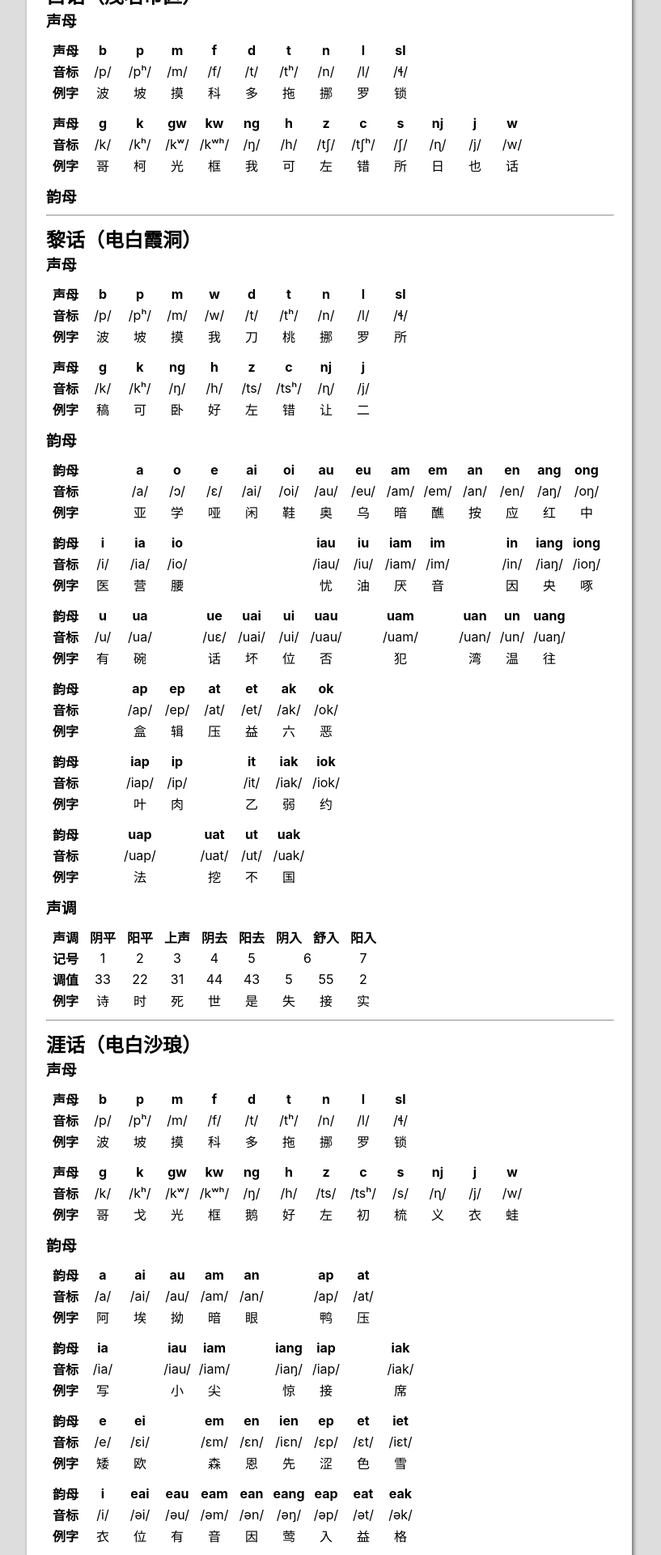
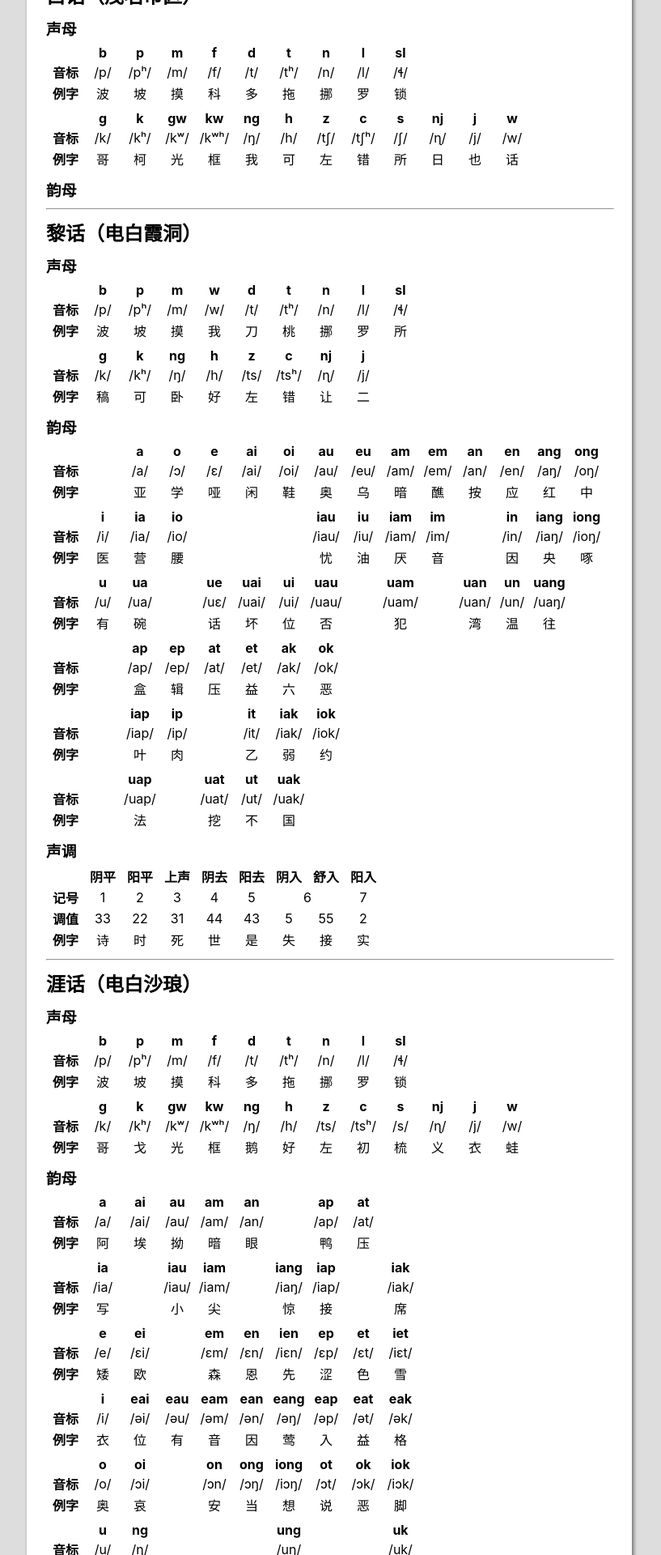
Before and after one commit to estemomento/trialect, a Vue app in the folder frontend/: page /pinyin in a window 1280 px wide. Shown: the part 240-2160 px from the top of the page at 81% size, without its empty margins (233-1050 px from the left). Built offline with nearby package versions, Linux system fonts and the light colour scheme.

Commit message:
trying internal oss

```diff
--- a/frontend/src/components/elements/nav.vue
+++ b/frontend/src/components/elements/nav.vue
@@ -3,7 +3,7 @@
     <ul>
       <li><router-link to="/">主页</router-link></li>
       <li><router-link to="/pinyin">拼音</router-link></li>
-      <li><router-link to="/resource">资源</router-link></li>
+      <li><router-link to="/resource">资料</router-link></li>
       <li><router-link to="/about">关于</router-link></li>
     </ul>
   </nav>
--- a/frontend/src/components/elements/search.vue
+++ b/frontend/src/components/elements/search.vue
@@ -42,6 +42,7 @@ export default {
     border: 0;
     border-radius: 5px;
     background: #fff;
+    display: flex;
 
     input[type=search] {
       width: 400px;
--- a/frontend/src/components/pages/about.vue
+++ b/frontend/src/components/pages/about.vue
@@ -60,7 +60,7 @@
         <div class="right">
           <h2>赞助本站</h2>
           <p>欢迎赞助服务器钱，所有花销都会公布到GitHub上面：）</p>
-          <img src="http://trialect-oss.oss-cn-shenzhen.aliyuncs.com/sponsor.png"></img>
+          <img src="http://trialect-oss.oss-cn-shenzhen-internal.aliyuncs.com/sponsor.png"></img>
         </div>
       </div>
     </paper>
--- a/frontend/src/components/pages/index.vue
+++ b/frontend/src/components/pages/index.vue
@@ -8,8 +8,8 @@
     </div>
     <search/>
     <div class="card-wrapper">
-      <card :img="pinyinBg" title="拼音方案" info="展示白话、黎话、涯话三种方言的拼音方案以及各声韵调发音" addr="/pinyin"></card>
-      <card :img="downloadBg" title="相关资源" info="提供茂名方言的历史资料、现有数据、专业研究等资料索引" addr="/resource"></card>
+      <card :img="pinyinBg" title="拼音方案" info="展示各方言拼音方案及其发音、例字" addr="/pinyin"></card>
+      <card :img="downloadBg" title="相关资料" info="提供茂名方言的资料、数据等的索引" addr="/resource"></card>
       <card :img="aboutBg" title="关于本站" info="有关本站的信息和联系方式" addr="/about"></card>
     </div>
   </div>
@@ -27,9 +27,9 @@ export default {
   },
   data () {
     return {
-      pinyinBg: 'http://trialect-oss.oss-cn-shenzhen.aliyuncs.com/pinyin.jpg',
-      downloadBg: 'http://trialect-oss.oss-cn-shenzhen.aliyuncs.com/download.jpg',
-      aboutBg: 'http://trialect-oss.oss-cn-shenzhen.aliyuncs.com/about.jpg'
+      pinyinBg: 'http://trialect-oss.oss-cn-shenzhen-internal.aliyuncs.com/pinyin.jpg',
+      downloadBg: 'http://trialect-oss.oss-cn-shenzhen-internal.aliyuncs.com/download.jpg',
+      aboutBg: 'http://trialect-oss.oss-cn-shenzhen-internal.aliyuncs.com/about.jpg'
     }
   }
 }
@@ -49,7 +49,7 @@ export default {
     display: flex;
     justify-content: center;
     align-items: center;
-    background: url('http://trialect-oss.oss-cn-shenzhen.aliyuncs.com/quote-bg.jpg');
+    background: url('http://trialect-oss.oss-cn-shenzhen-internal.aliyuncs.com/quote-bg.jpg');
     background-size: cover;
 
     .intro {
--- a/frontend/src/components/pages/pinyin.vue
+++ b/frontend/src/components/pages/pinyin.vue
@@ -5,7 +5,7 @@
       <h3>声母</h3>
       <table>
         <tr>
-          <th>声母</th>
+          <th></th>
           <th>b</th>
           <th>p</th>
           <th>m</th>
@@ -43,7 +43,7 @@
       </table>
       <table>
         <tr>
-          <th>声母</th>
+          <th></th>
           <th>g</th>
           <th>k</th>
           <th>gw</th>
@@ -94,7 +94,7 @@
       <h3>声母</h3>
       <table>
         <tr>
-          <th>声母</th>
+          <th></th>
           <th>b</th>
           <th>p</th>
           <th>m</th>
@@ -132,7 +132,7 @@
       </table>
       <table>
         <tr>
-          <th>声母</th>
+          <th></th>
           <th>g</th>
           <th>k</th>
           <th>ng</th>
@@ -168,7 +168,7 @@
       <h3>韵母</h3>
       <table>
         <tr>
-          <th>韵母</th>
+          <th></th>
           <th></th>
           <th>a</th>
           <th>o</th>
@@ -221,7 +221,7 @@
       </table>
       <table>
         <tr>
-          <th>韵母</th>
+          <th></th>
           <th>i</th>
           <th>ia</th>
           <th>io</th>
@@ -274,7 +274,7 @@
       </table>
       <table>
         <tr>
-          <th>韵母</th>
+          <th></th>
           <th>u</th>
           <th>ua</th>
           <th></th>
@@ -327,7 +327,7 @@
       </table>
       <table>
         <tr>
-          <th>韵母</th>
+          <th></th>
           <td></td>
           <th>ap</th>
           <th>ep</th>
@@ -359,7 +359,7 @@
       </table>
       <table>
         <tr>
-          <th>韵母</th>
+          <th></th>
           <td></td>
           <th>iap</th>
           <th>ip</th>
@@ -391,7 +391,7 @@
       </table>
       <table>
         <tr>
-          <th>韵母</th>
+          <th></th>
           <td></td>
           <th>uap</th>
           <th></th>
@@ -424,7 +424,7 @@
       <h3>声调</h3>
       <table>
         <tr>
-          <th>声调</th>
+          <th></th>
           <th>阴平</th>
           <th>阳平</th>
           <th>上声</th>
@@ -472,7 +472,7 @@
       <h3>声母</h3>
       <table>
         <tr>
-          <th>声母</th>
+          <th></th>
           <th>b</th>
           <th>p</th>
           <th>m</th>
@@ -510,7 +510,7 @@
       </table>
       <table>
         <tr>
-          <th>声母</th>
+          <th></th>
           <th>g</th>
           <th>k</th>
           <th>gw</th>
@@ -558,7 +558,7 @@
       <h3>韵母</h3>
       <table>
         <tr>
-          <th>韵母</th>
+          <th></th>
           <th>a</th>
           <th>ai</th>
           <th>au</th>
@@ -596,7 +596,7 @@
       </table>
       <table>
         <tr>
-          <th>韵母</th>
+          <th></th>
           <th>ia</th>
           <th></th>
           <th>iau</th>
@@ -634,7 +634,7 @@
       </table>
       <table>
         <tr>
-          <th>韵母</th>
+          <th></th>
           <th>e</th>
           <th>ei</th>
           <th></th>
@@ -672,7 +672,7 @@
       </table>
       <table>
         <tr>
-          <th>韵母</th>
+          <th></th>
           <th>i</th>
           <th>eai</th>
           <th>eau</th>
@@ -710,7 +710,7 @@
       </table>
       <table>
         <tr>
-          <th>韵母</th>
+          <th></th>
           <th>o</th>
           <th>oi</th>
           <th></th>
@@ -748,7 +748,7 @@
       </table>
       <table>
         <tr>
-          <th>韵母</th>
+          <th></th>
           <th>u</th>
           <th>ng</th>
           <th></th>
@@ -787,7 +787,7 @@
       <h3>声调</h3>
       <table>
         <tr>
-          <th>声调</th>
+          <th></th>
           <th>阴平</th>
           <th>阳平</th>
           <th>上声</th>
@@ -848,9 +848,11 @@ export default {
 
   .wrapper {
     .inner {
-
+      h3 {
+        margin: 10px 0 0 0
+      }
       table {
-        margin: 10px 0;
+        margin: 5px 0;
         text-align: center;
         th,
         td {
--- a/frontend/src/components/pages/resource.vue
+++ b/frontend/src/components/pages/resource.vue
@@ -1,7 +1,11 @@
 <template>
   <div class="resource">
-    <paper title="资源">
-      <strong>所有资源来源网络。本站仅提供索引，并不表示本站拥有资源的版权，请使用者自觉遵守版权规定。</strong>
+    <paper title="资料">
+      <strong>本站仅提供索引，不提供下载链接，可向版权方索取或自行搜索下载。请尊重版权所有者权益。</strong>
+      <hr>
+      <div class="list">
+
+      </div>
     </paper>
   </div>
 </template>
```
